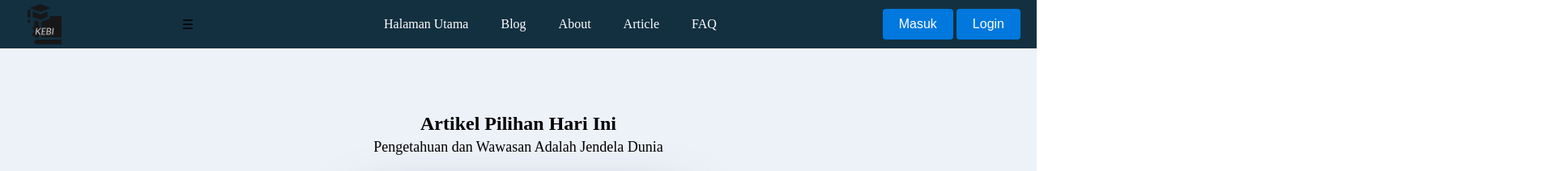
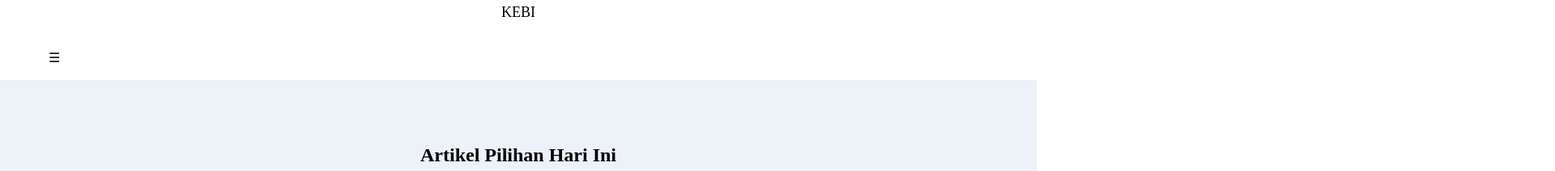
Before and after one commit to Ba3yoo/DDAP, a plain HTML site: page Article/Article.html in a window 1280 px wide. Shown: the top 212 px of the page at 81% size, 1920 px wide, since content can reach past the window. Drawn offline with Linux system fonts and the light colour scheme; files whose address does not match are found by name.

Commit message:
Perubahan article

```diff
--- a/Article/Article.html
+++ b/Article/Article.html
@@ -14,7 +14,41 @@
   </head>
   <body>
     <!----- Navbar Menu ------->
-    <div>
+    <nav class="custom_menu">
+      <nav class="navbar">
+        <div class="logo">
+          <p>KEBI</p>
+        </div>
+        <div class="container">
+          <div class="menu">
+            <a href="#">Beranda</a>
+            <a href="aa.html">Programs</a>
+            <a href="#">Article</a>
+            <a href="#">FAQ</a>
+            <a href="#" class="active">About</a>
+          </div>
+          <div class="user_option">
+            <a type="Login" class="Login" href="login.html">Login</a>
+            <a type="button" class="Daftar" href="register.html">Daftar</a>
+          </div>
+
+          <div class="mobile_menu">
+            <div class="mobile_menu_icon">&#9776;</div>
+            <div class="mobile_menu_list">
+              <a href="#">Beranda</a>
+              <a href="aa.html">Programs</a>
+              <a href="#">Article</a>
+              <a href="#">FAQ</a>
+              <a href="#" class="active">About</a>
+              <a type="Login" class="Login" href="login.html">Login</a>
+              <a type="button" class="Daftar" href="register.html">Daftar</a>
+            </div>
+          </div>
+        </div>
+      </nav>
+    </nav>
+
+    <!-- <div>
       <nav class="Navbar">
         <div class="Logo1">
           <img src="Gambar/KEBI.png" alt="KEBI" />
@@ -36,7 +70,7 @@
           <button type="button" class="Button">Login</button>
         </div>
       </nav>
-    </div>
+    </div> -->
     <!----- First ------->
     <section class="First">
       <div class="container">
--- a/Article/stylesheet.css
+++ b/Article/stylesheet.css
@@ -9,7 +9,7 @@
 /*---------------------------------------
      NAVBAR MENU
   -----------------------------------------*/
-.Logo1 {
+/* .Logo1 {
   display: flex;
   justify-content: flex-start;
   width: 70px;
@@ -60,9 +60,9 @@ button {
 }
 button:hover {
   background-color: #0078dd;
-}
+} */
 /* Responsiveness */
-@media screen and (max-width: 768px) {
+/* @media screen and (max-width: 768px) {
   .Navbar {
     flex-direction: column;
     height: auto;
@@ -114,7 +114,7 @@ button:hover {
   .Navbar .Button button {
     margin-left: 10px;
   }
-}
+} */
 
 /*---------------------------------------
      FIRST
```
